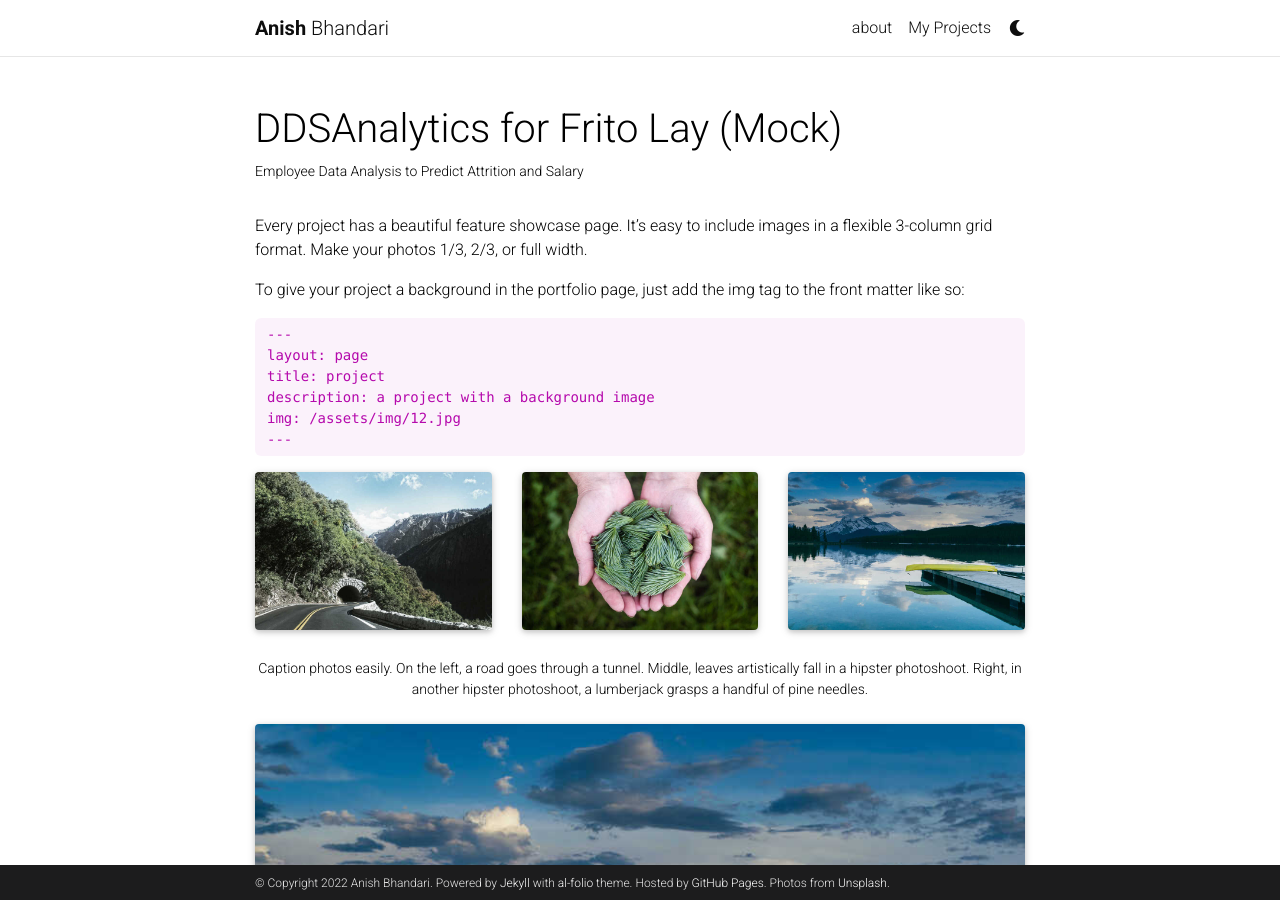
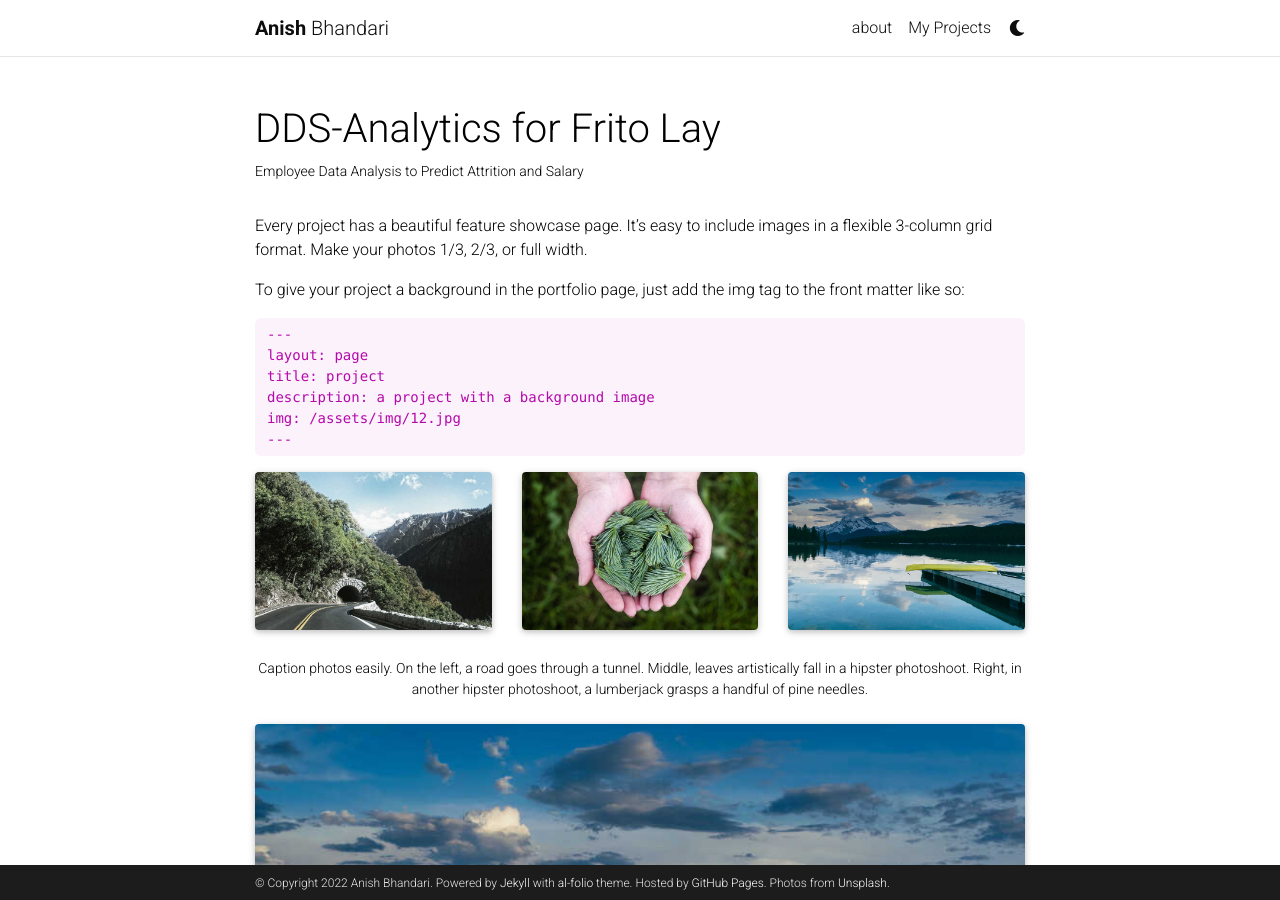
Before and after one commit to bhandarianish/bhandarianish.github.io, a Jekyll site: the page built from _projects/4_project.md, in a window 1280 px wide and 900 px high. Built offline with Jekyll 4.4.1, drawn with Linux system fonts in a browser that asks for light colours; full-size pictures stand in for the smaller copies a plugin makes; comment, search, counter and statistics services are not loaded; a style sheet for code colours, icons or effects is not loaded.

Commit message:
Update 4_project.md

```diff
--- a/_projects/4_project.md
+++ b/_projects/4_project.md
@@ -1,8 +1,8 @@
 ---
 layout: page
-title: DDSAnalytics for Frito Lay (Mock)
+title: DDS-Analytics for Frito Lay
 description: Employee Data Analysis to Predict Attrition and Salary
-img:
+img: assets/img/4.jpg
 redirect: https://github.com/bhandarianish/MSDS-6306-Case-Study-2
 importance: 3
 category: class
```
